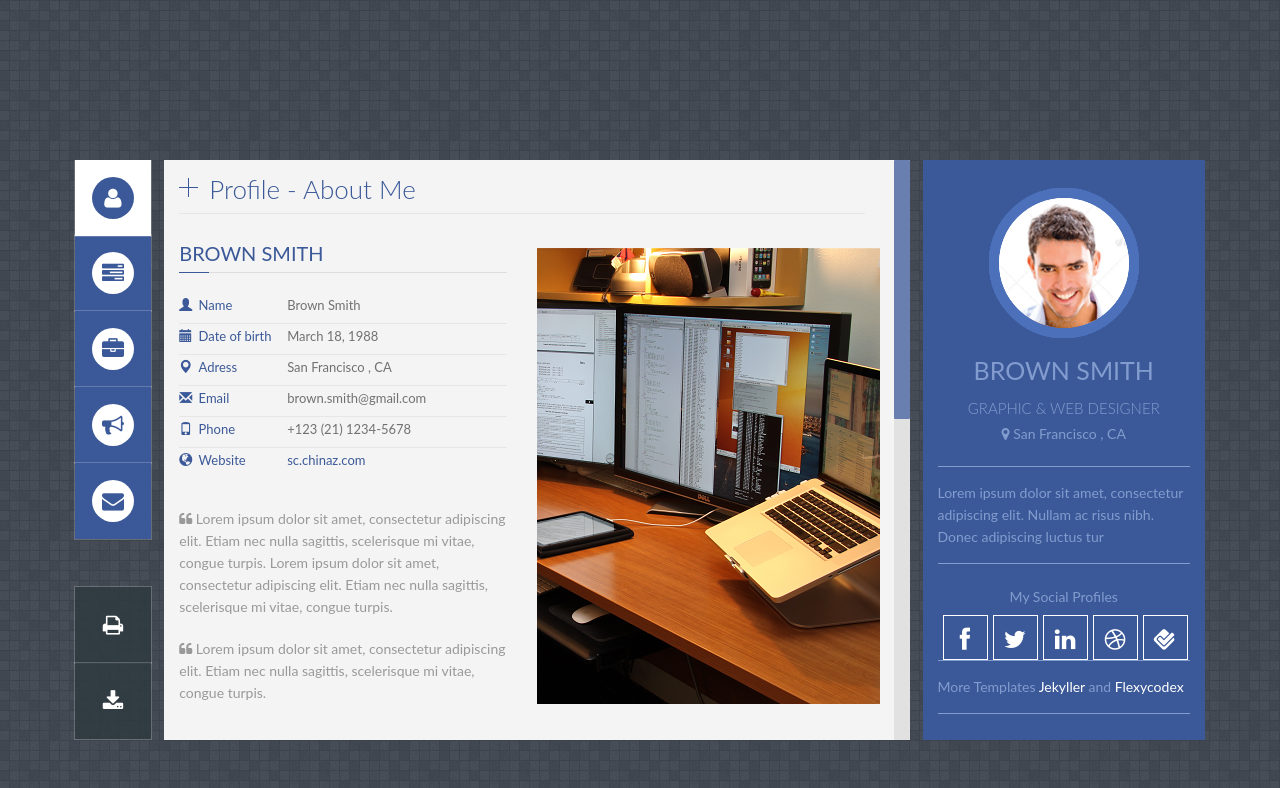
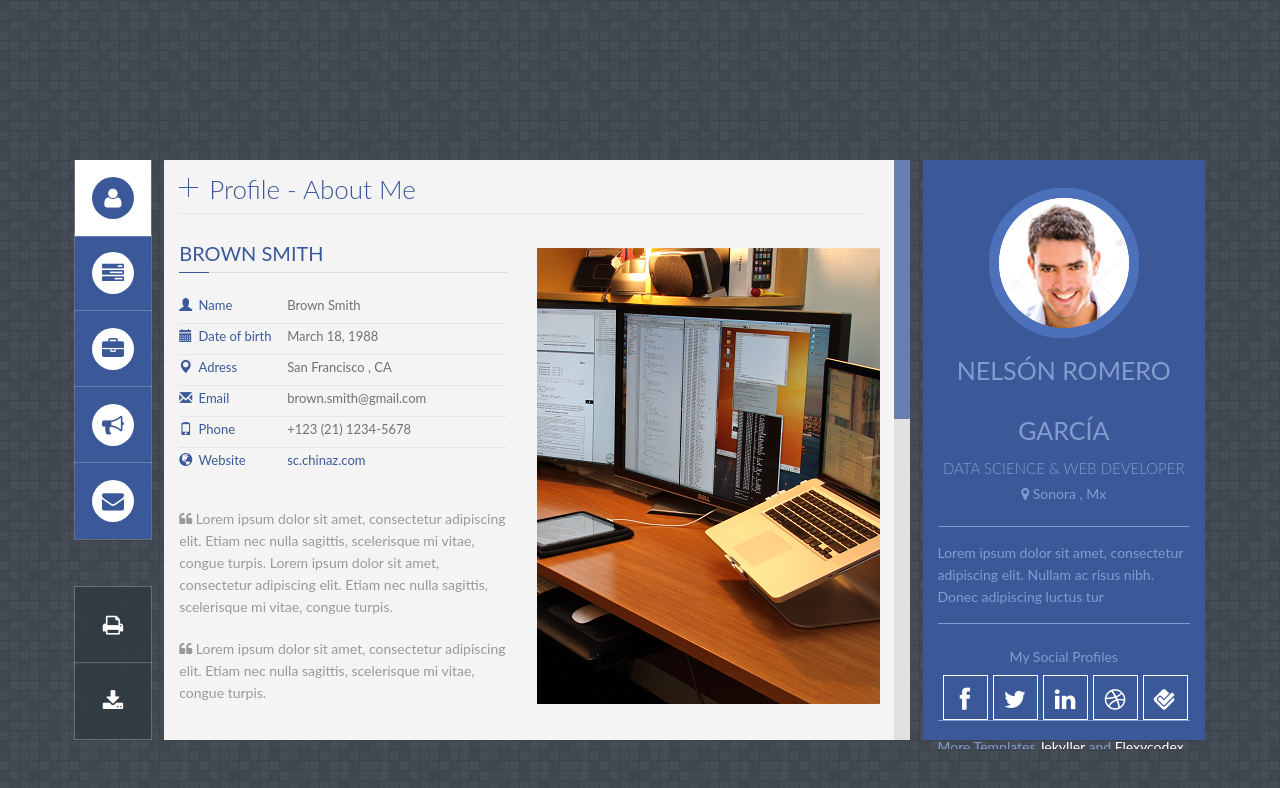
Before and after one commit to nelsonromerog/nelsonromerog.github.io, a Jekyll site: the page built from index.html, in a window 1280 px wide. Shown: the top 788 px of the page. Built offline with Jekyll 4.4.1, drawn with Linux system fonts in a browser that asks for light colours; some web fonts are replaced.

Commit message:
Update _config.yml

```diff
--- a/_config.yml
+++ b/_config.yml
@@ -1,20 +1,20 @@
 
 title: My Resume
 url: 'http://junlulocky.com'
-baseurl: '/PanelCV' #change it according to your repository name
+baseurl: '/' #change it according to your repository name
 
 
 
 # Profile information
-yourname: Brown Smith  ## put your name
-title: 'GRAPHIC &amp; WEB DESIGNER'  ## your title
-location: San Francisco , CA
+yourname: Nelsón Romero García  ## put your name
+title: 'DATA SCIENCE &amp; WEB DEVELOPER'  ## your title
+location: Sonora , Mx
 
 
 ## Social Profiles
 facebook: http://www.facebook.com  ## your facebook account url
 twitter: http://www.twitter.com  ## your twitter account url
-linkedin: http://www.linkedin.com  ## your linkedin account url
+linkedin: https://www.linkedin.com/in/nelsonromerog/ ## your linkedin account url
 dribbble: http://www.dribble.com  ## you dribbble account url
 foursquare: http://www.foursquare.com  ## your foursquare account url
 
```
